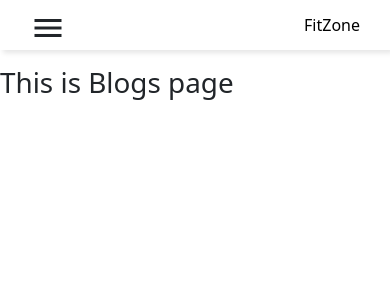
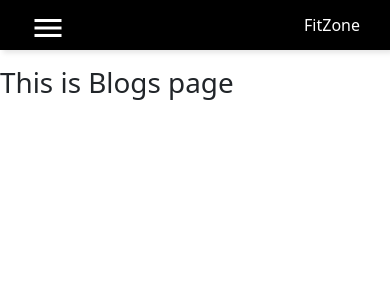
Before and after one commit to Chathuranga-Jayamal/FitZone, a PHP site: page /html/blog.php in a window 390 px wide. Shown: the top 300 px of the page. Run offline with PHP 8.4, Linux system fonts and the light colour scheme.

Commit message:
Complete the responsive navigation bar

```diff
--- a/CSS/header.css
+++ b/CSS/header.css
@@ -10,7 +10,7 @@ body{
 }
 
 nav{
-    background-color: white;
+    background-color: black;
     box-shadow: 3px 3px 5px rgba(0, 0, 0, 0.1);
 }
 
@@ -34,21 +34,31 @@ nav a{
     text-decoration: none;
     display: flex;
     align-items: center;
-    color: black;
+    color: white;
 }
 
 nav a:hover{
-    background-color: #f0f0f0;
+    color: #f0f0f0;
+    background-color: #333;
 }
 
 .logo{
     order: 0;
 }
 
-.menu{
-    flex-grow: 2;
+.container{
+    margin-right: 0;
+    flex-grow: 1;
     display: flex;
     justify-content: center;
+    gap: 0px;
+}
+
+.nav-auth-buttons{
+    display: flex;
+    justify-content: flex-end;
+    gap: 10px;
+    cursor: pointer;
 }
 
 .menu-button{
@@ -67,7 +77,7 @@ nav a:hover{
     height: 100vh;
     width: 250px;
     z-index: 999;
-    background-color: white;
+    background-color: black;
     backdrop-filter: blur(10px);
     box-shadow: -10px 0px 10px rgba(0, 0, 0, 0.1);
     display: none;
--- a/html/header.php
+++ b/html/header.php
@@ -23,7 +23,7 @@
 
       <ul class="slidebar">
         <div class="close-button" onclick=hideSlidebar()>
-          <i class="material-icons">close</i>
+          <i class="material-icons" style="color: white;">close</i>
         </div>
         <li><a href="./home.php">Home</a></li>
         <li><a href="./program.php">Program</a></li>
@@ -40,17 +40,20 @@
 
       <ul >
         <div class="menu-button" onclick=showSlidebar()>
-          <i class="material-icons" style="font-size: 36px;">menu</i>
+          <i class="material-icons" style="font-size: 36px; color: white;">menu</i>
         </div>
         <li class="logo"><a href="./home.php">FitZone</a></li>
+
+        <div class="container">
         <li class="hideOnMobile menu" ><a href="./home.php">Home</a></li>
         <li class="hideOnMobile menu"><a href="./program.php">Program</a></li>
         <li class="hideOnMobile menu"><a href="./membership.php">Membership</a></li>
         <li class="hideOnMobile menu"><a href="./blog.php">Blogs</a></li>
         <li class="hideOnMobile menu"><a href="./about.php">About</a></li>
         <li class="hideOnMobile menu"><a href="./contact.php">Contact</a></li>
+        </div>
 
-        <div class="col-md-3 text-end hideOnMobile">
+        <div class="col-md-2 text-end hideOnMobile">
           <button type="button" onclick="window.location.href='login.php';" class="btn btn-outline-primary me-2">Login</button>
           <button type="button" onclick="window.location.href='singup.php';" class="btn btn-primary">Sign-up</button>
         </div>
```
